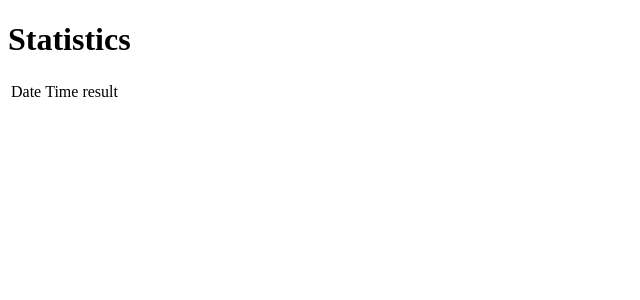
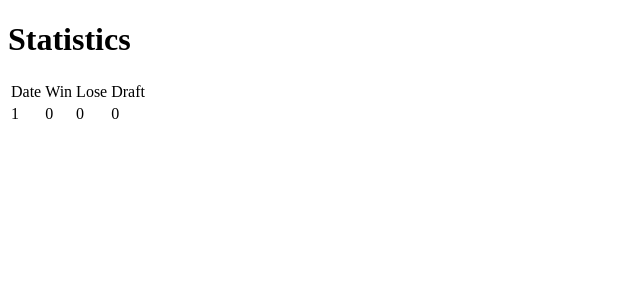
Before and after one commit to Cwiekson/kolkokrzyzyk, a Flask app: page /statitics/1/1 in a window 1280 px wide. Shown: the top 300 px of the page, without its empty margins (0-640 px from the left). Run offline with Flask 3, Linux system fonts and the light colour scheme.

Commit message:
update statitics

```diff
--- a/app.py
+++ b/app.py
@@ -67,9 +67,15 @@ def get_matches(user_id):
 
 @app.route('/statitics/<int:user_id>/<string:day>', methods=['GET'])
 def selected_matches(user_id, day):
-    matches = Game.query.filter(extract('day', Game.date_start) == day[-2:], Game.user_id == user_id).all()
-    print('aaaaa', matches)
-    return render_template('statistics.html', matches=matches)
+    matches = Game.query.filter(extract('day', Game.date_start) == day[-2:], Game.user_id == user_id, Game.result =='win').all()
+    print(matches)
+    #
+    count_result = {
+        'win': len(Game.query.filter(extract('day', Game.date_start) == day[-2:], Game.user_id == user_id, Game.result == 'win').all()),
+        'lose':len(Game.query.filter(extract('day', Game.date_start) == day[-2:], Game.user_id == user_id, Game.result == 'lose').all()),
+        'draft':len(Game.query.filter(extract('day', Game.date_start) == day[-2:], Game.user_id == user_id, Game.result == 'draft').all())
+    }
+    return render_template('statistics.html', count_result=count_result,day=day)
 
 
 @app.route('/game/<int:id>', methods=['POST', 'GET'])
--- a/templates/statistics.html
+++ b/templates/statistics.html
@@ -3,7 +3,23 @@
 
 
   <h1> Statistics</h1>
+  {% if count_result %}
+  <table>
+    <tr>
+    <td>Date</td>
+    <td>Win</td>
+    <td>Lose</td>
+   <td> Draft</td>
+  </tr>
+  <tr>
+    <td>{{day }}</td>
+    <td>{{ count_result.win }}</td>
+    <td>{{ count_result.lose }}</td>
+    <td>{{ count_result.draft }}</td>
+  </tr>
+  </table>
 
+  {% else %}
   <table>
   <tr>
     <td>Date</td>
@@ -18,5 +34,5 @@
     </tr>
   {% endfor %}
   </table>
-
+{% endif %}
 {% endblock %}
```
